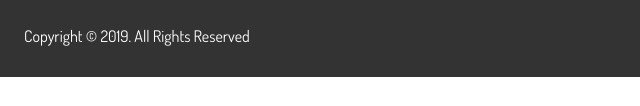
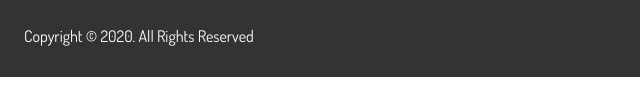
Before and after one commit to fmaraposo/practicing-sass, a website: page dist/index.html in a window 1280 px wide. Shown: the part 1993-2099 px from the top of the page, 0-640 px from the left. Drawn offline with Linux system fonts and the light colour scheme.

Commit message:
changing year footer

```diff
--- a/dist/index.html
+++ b/dist/index.html
@@ -158,7 +158,7 @@
         <!-- Footer -->
         <footer id="main-footer">
             <div class="footer-content container">
-                <p>Copyright &copy; 2019. All Rights Reserved</p>
+                <p>Copyright &copy; 2020. All Rights Reserved</p>
                 <div class="social">
                     <i class="fab fa-twitter"></i>
                     <i class="fab fa-facebook"></i>
```
